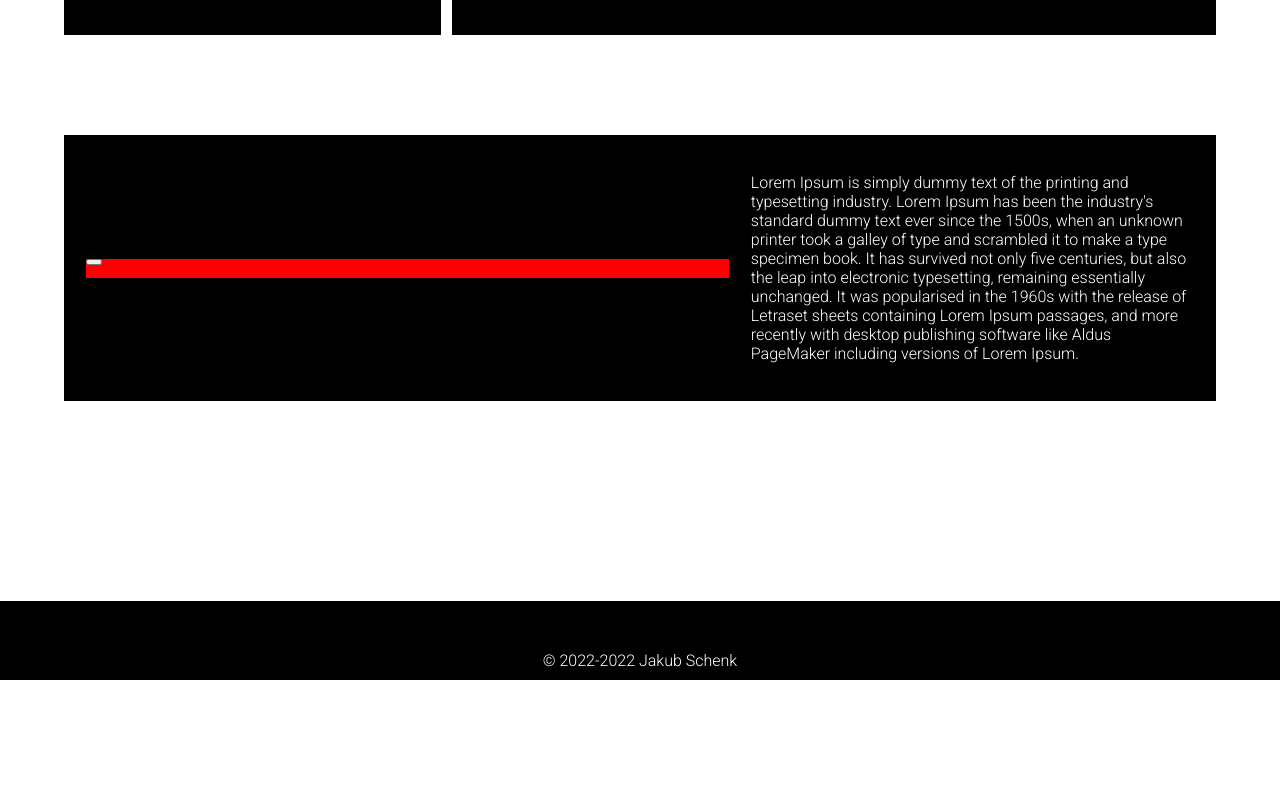
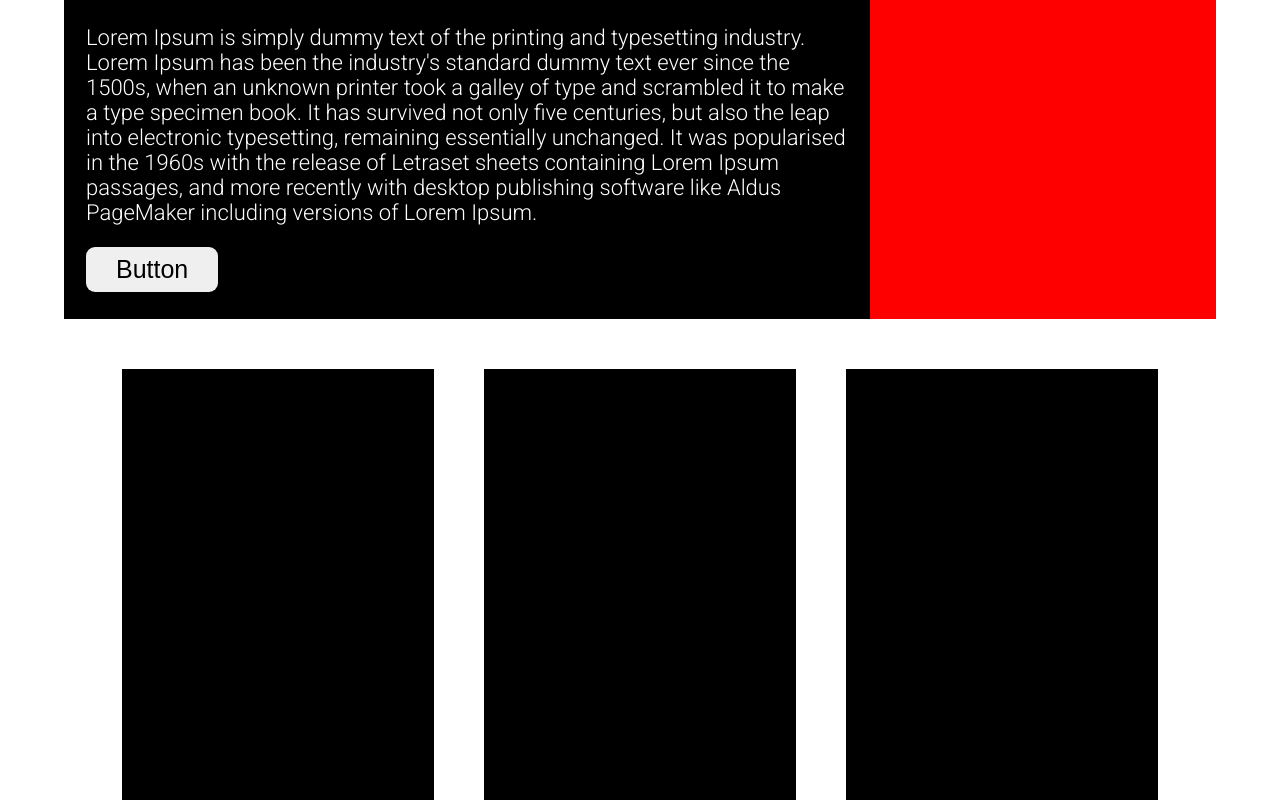
Before and after one commit to Sch3nky/3DShop, a Next.js app: page / in a window 1280 px wide. Shown: the part 1680-2480 px from the top of the page. Before the commit the page ends 2360 px from the top, so only its background shows below. Built offline with nearby package versions, Linux system fonts and the light colour scheme.

Commit message:
v 0.5 - draws

```diff
--- a/lib/Home/Main.tsx
+++ b/lib/Home/Main.tsx
@@ -25,20 +25,35 @@ export default function Main(){
 
                 <div className={styles.description}>
 
+                    <div className={styles.text}>
+                        <h2>Headline</h2>
+                        <p>
+                            Lorem Ipsum is simply dummy text of the printing and typesetting industry. Lorem Ipsum has been the industry's standard dummy text ever since the 1500s, when an unknown printer took a galley of type and scrambled it to make a type specimen book. It has survived not only five centuries, but also the leap into electronic typesetting, remaining essentially unchanged. It was popularised in the 1960s with the release of Letraset sheets containing Lorem Ipsum passages, and more recently with desktop publishing software like Aldus PageMaker including versions of Lorem Ipsum.
+                        </p>
+
+                        <button >
+                            Button
+                        </button>
+                    </div>
+
                     <div className={styles.image}>
                         <img>
 
                         </img>
-                        <button>
+                    </div>
+                </div>
+                <div className={styles.carousel}>
+                    <div>
 
-                        </button>
-                    </div>
-                    <div className={styles.text}>
-                        <p>
-                        Lorem Ipsum is simply dummy text of the printing and typesetting industry. Lorem Ipsum has been the industry's standard dummy text ever since the 1500s, when an unknown printer took a galley of type and scrambled it to make a type specimen book. It has survived not only five centuries, but also the leap into electronic typesetting, remaining essentially unchanged. It was popularised in the 1960s with the release of Letraset sheets containing Lorem Ipsum passages, and more recently with desktop publishing software like Aldus PageMaker including versions of Lorem Ipsum.
-                        </p>
                     </div>
 
+                    <div>
+
+                    </div>
+
+                    <div>
+
+                    </div>
                 </div>
             </section>
         </main>
--- a/styles/Home/main.module.css
+++ b/styles/Home/main.module.css
@@ -7,7 +7,7 @@
 .content{
     width: 90%;
     position: relative;
-    margin: 200px auto 200px auto;
+    margin: 50px auto 50px auto;
 
 }
 
@@ -34,11 +34,12 @@
     grid-column-end: 4;
 }
 
+
 .description {
     width: 100%;
     position: relative;
 
-    margin-top: 100px;
+    margin-top: 50px;
     background-color: black;
     color: white;
 
@@ -46,18 +47,55 @@
     flex-direction: row;
     align-items: center;
     justify-content: stretch;
-    gap: 22px;
+}
+
+.description > .text{
+    width: 70%;
     padding: 22px;
 }
 
-.description > .text{
-    width: 40%;
+.description > .text > h2{
+    font-size: 35px;
+    margin: 0;
 }
+
+.description > .text > p{
+    font-size: 22px;
+}
+
+.description > .text > button{
+    font-size: 25px;
+    border: none;
+    padding: 8px 30px;
+    border-radius: 9px;
+}
+
+.description > .text > button:hover, .description > .text > button:active{
+    opacity: 50%;
+}
+
 .description > .image{
     flex-grow: 1;
     background-color: red;
+    height: 30vw;
 }
 
-.description > .image > button{
-    position: absolute;
+
+.carousel {
+    width: 90%;
+    height: 500px;
+
+    margin: 50px auto 0 auto;
+
+    position: relative;
+
+    display: flex;
+    align-items: stretch;
+    justify-content: stretch;
+    gap: 50px;
 }
+
+.carousel > div{
+    flex-grow: 1;
+    background-color: black;
+}
```
